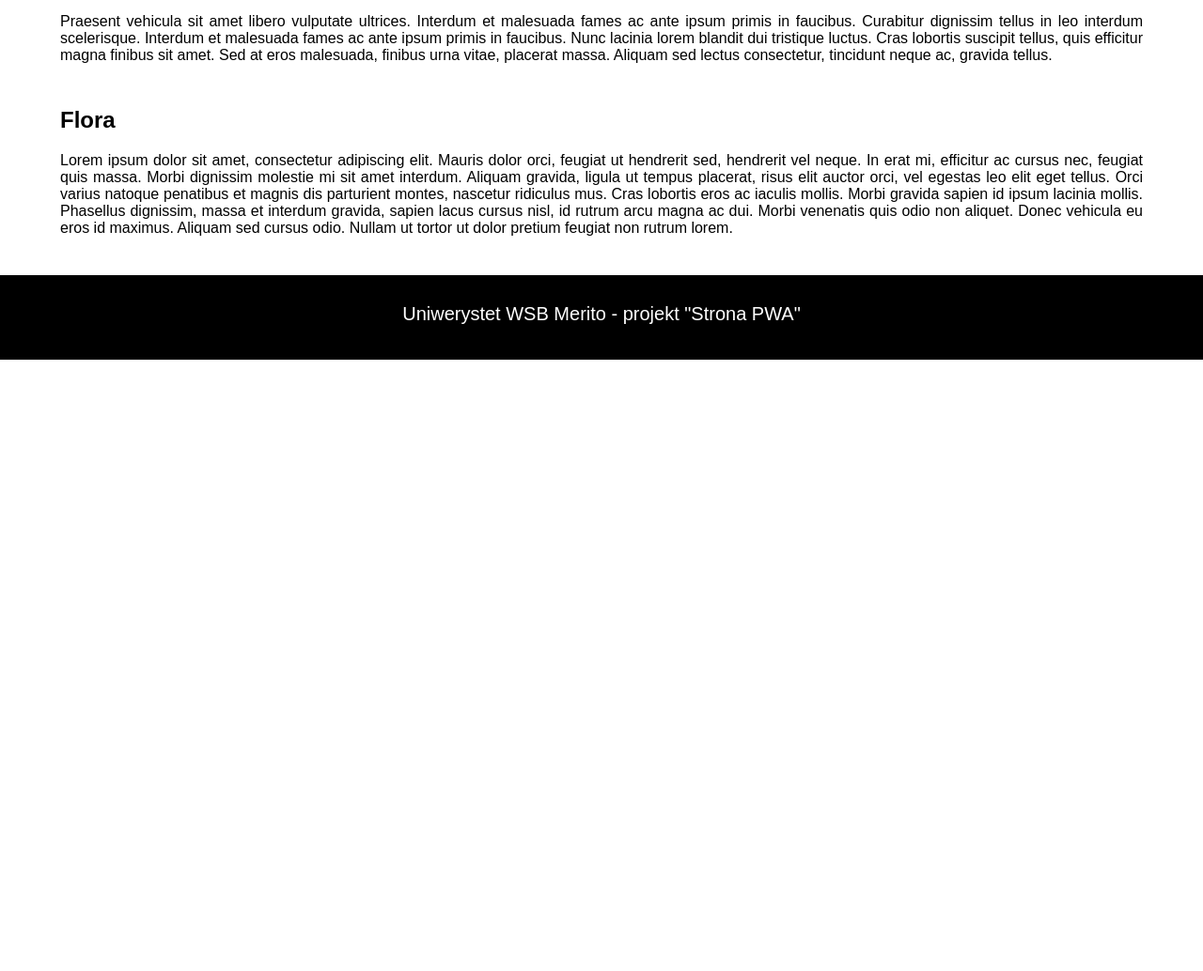
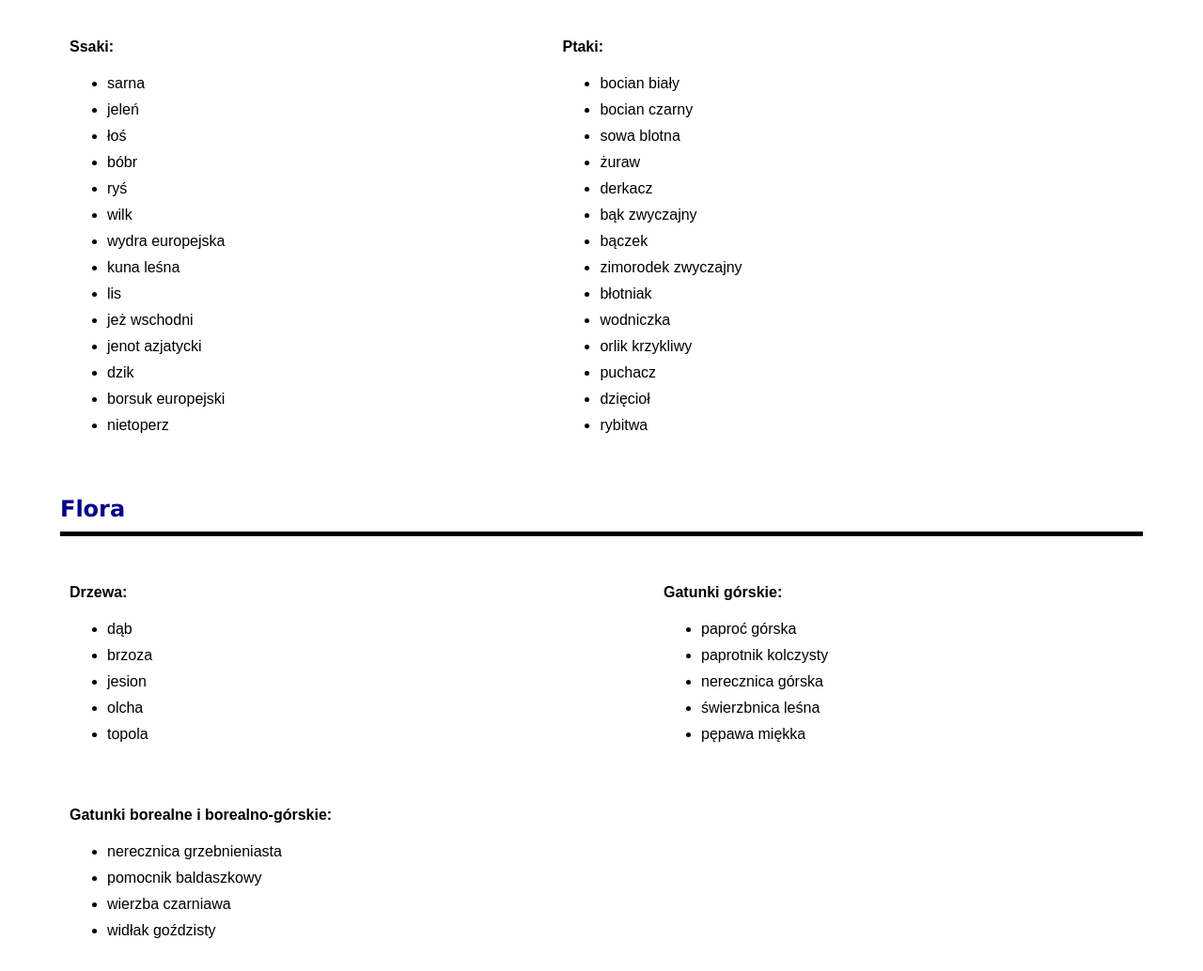
Before and after one commit to Kyyylar/PWA, a plain HTML site: page index.html in a window 1280 px wide. Shown: the part 840-1874 px from the top of the page at 94% size. Before the commit the page ends 1223 px from the top, so only its background shows below. Drawn offline with Linux system fonts and the light colour scheme.

Commit message:
add css style

```diff
--- a/index.html
+++ b/index.html
@@ -11,27 +11,89 @@
 </head>
 <body>
     <header>
-        <div class="banner">
+        <div class="banner" class="section">
             <img src="forrest_bg.jpg" alt="">
         </div>
         <div class="title"><h1>Kampinoski Park Narodowy</h1></div>
     </header>
     <main>
-        <div class="informacje">
+        <div class="informacje" class="section">
             <h2>Informacje</h2>
             <p>Nunc eu maximus erat, a euismod tortor. Vestibulum ante ipsum primis in faucibus orci luctus et ultrices posuere cubilia curae; Nulla a faucibus ipsum. Maecenas tempus dignissim lobortis. Class aptent taciti sociosqu ad litora torquent per conubia nostra, per inceptos himenaeos. Nam elementum, lorem hendrerit auctor auctor, quam felis venenatis metus, eu ornare diam ex eget leo.</p>
         </div>
-        <div class="historia">
+        <div class="historia" class="section">
             <h2>Historia</h2>
             <p>Sed malesuada lorem mauris, eu gravida augue vehicula a. Mauris in diam aliquet, convallis neque nec, rutrum metus. Mauris velit enim, sodales quis condimentum in, tempor a sem. Aenean vitae urna sit amet orci facilisis interdum nec vel elit. Donec elementum turpis enim, id maximus lectus accumsan a. Proin convallis ac orci quis congue. Maecenas scelerisque libero turpis, ac tempus ipsum aliquet sit amet. Vivamus sem nunc, ullamcorper non placerat eu, congue a arcu. Aenean ullamcorper semper risus, sed suscipit felis tincidunt vitae. Sed aliquam, neque in iaculis efficitur, nisl enim euismod orci, quis mollis elit mi vel est. Duis ut orci eget leo tristique luctus.</p>
         </div>
-        <div class="fauna">
+        <div class="fauna" class="section">
             <h2>Fauna</h2>
-            <p>Praesent vehicula sit amet libero vulputate ultrices. Interdum et malesuada fames ac ante ipsum primis in faucibus. Curabitur dignissim tellus in leo interdum scelerisque. Interdum et malesuada fames ac ante ipsum primis in faucibus. Nunc lacinia lorem blandit dui tristique luctus. Cras lobortis suscipit tellus, quis efficitur magna finibus sit amet. Sed at eros malesuada, finibus urna vitae, placerat massa. Aliquam sed lectus consectetur, tincidunt neque ac, gravida tellus.</p>
+            <div class="inline">
+                <h4>Ssaki:</h4>
+                <ul>
+                    <li>sarna</li>
+                    <li>jeleń</li>
+                    <li>łoś</li>
+                    <li>bóbr</li>
+                    <li>ryś</li>
+                    <li>wilk</li>
+                    <li>wydra europejska</li>
+                    <li>kuna leśna</li>
+                    <li>lis</li>
+                    <li>jeż wschodni</li>
+                    <li>jenot azjatycki</li>
+                    <li>dzik</li>
+                    <li>borsuk europejski</li>
+                    <li>nietoperz</li>
+                </ul>
+            </div>
+            <div class="inline">
+                <h4>Ptaki:</h4>
+                <ul>
+                    <li>bocian biały</li>
+                    <li>bocian czarny</li>
+                    <li>sowa blotna</li>
+                    <li>żuraw</li>
+                    <li>derkacz</li>
+                    <li>bąk zwyczajny</li>
+                    <li>bączek</li>
+                    <li>zimorodek zwyczajny</li>
+                    <li>błotniak</li>
+                    <li>wodniczka</li>
+                    <li>orlik krzykliwy</li>
+                    <li>puchacz</li>
+                    <li>dzięcioł</li>
+                    <li>rybitwa</li>
+                </ul>
+            </div>
         </div>
-        <div class="flora">
+        <div class="flora" class="section">
             <h2>Flora</h2>
-            <p>Lorem ipsum dolor sit amet, consectetur adipiscing elit. Mauris dolor orci, feugiat ut hendrerit sed, hendrerit vel neque. In erat mi, efficitur ac cursus nec, feugiat quis massa. Morbi dignissim molestie mi sit amet interdum. Aliquam gravida, ligula ut tempus placerat, risus elit auctor orci, vel egestas leo elit eget tellus. Orci varius natoque penatibus et magnis dis parturient montes, nascetur ridiculus mus. Cras lobortis eros ac iaculis mollis. Morbi gravida sapien id ipsum lacinia mollis. Phasellus dignissim, massa et interdum gravida, sapien lacus cursus nisl, id rutrum arcu magna ac dui. Morbi venenatis quis odio non aliquet. Donec vehicula eu eros id maximus. Aliquam sed cursus odio. Nullam ut tortor ut dolor pretium feugiat non rutrum lorem.</p>
+            <div class="inline"><h4>Drzewa:</h4>
+                <ul>
+                    <li>dąb</li>
+                    <li>brzoza</li>
+                    <li>jesion</li>
+                    <li>olcha</li>
+                    <li>topola</li>
+                </ul>
+            </div>
+            <div class="inline"><h4>Gatunki górskie:</h4>
+                <ul>
+                    <li>paproć górska</li>
+                    <li>paprotnik kolczysty</li>
+                    <li>nerecznica górska</li>
+                    <li>świerzbnica leśna</li>
+                    <li>pępawa miękka</li>
+                </ul>
+            </div>
+            <div class="inline"><h4>Gatunki borealne i borealno-górskie:</h4>
+                <ul>
+                    <li>nerecznica grzebnieniasta</li>
+                    <li>pomocnik baldaszkowy</li>
+                    <li>wierzba czarniawa</li>
+                    <li>widłak goździsty</li>
+                </ul>
+            </div>
         </div>
     </main>
     <footer>Uniwerystet WSB Merito - projekt "Strona PWA" </footer>
--- a/style.css
+++ b/style.css
@@ -12,9 +12,11 @@ body
 .title
 {
     margin-top: 50px;
-    height: 100px;
+    height: 50px;
     width: 100%;
     text-align: center;
+    color: darkgreen;
+    font-family: Verdana, Geneva, Tahoma, sans-serif;
 }
 .banner img
 {
@@ -43,3 +45,29 @@ footer
     padding-top: 30px;
     color: white;
 }
+.fauna div
+{
+    width: 500px;
+}
+.flora div
+{
+    width: 500px;
+}
+.inline
+{
+    display: inline-block;
+    width: 100px;
+    padding: 5px;
+    margin: 5px;
+}
+li
+{
+    padding-bottom: 10px;
+}
+h2
+{
+    padding-bottom: 10px;
+    border-bottom: 5px solid black;
+    color: darkblue;
+    font-family: Verdana, Geneva, Tahoma, sans-serif;
+}
```
Also changed, not shown: forrest.jpg (deleted).
